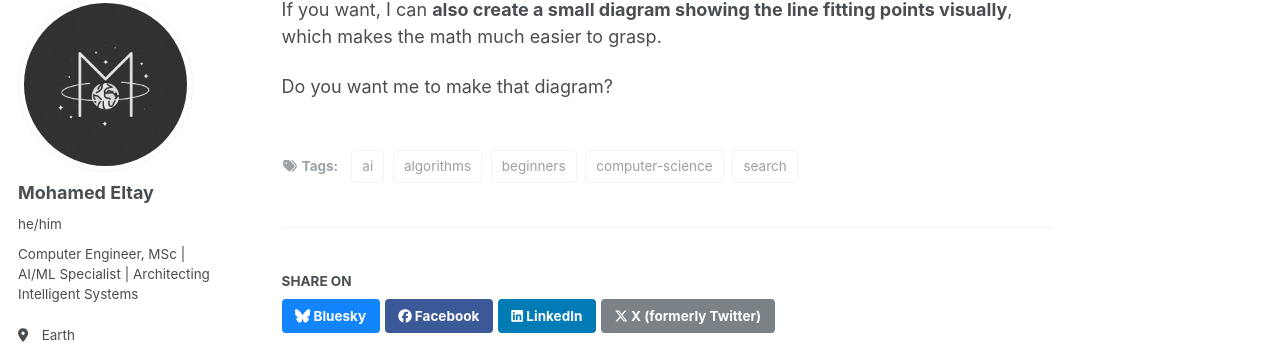
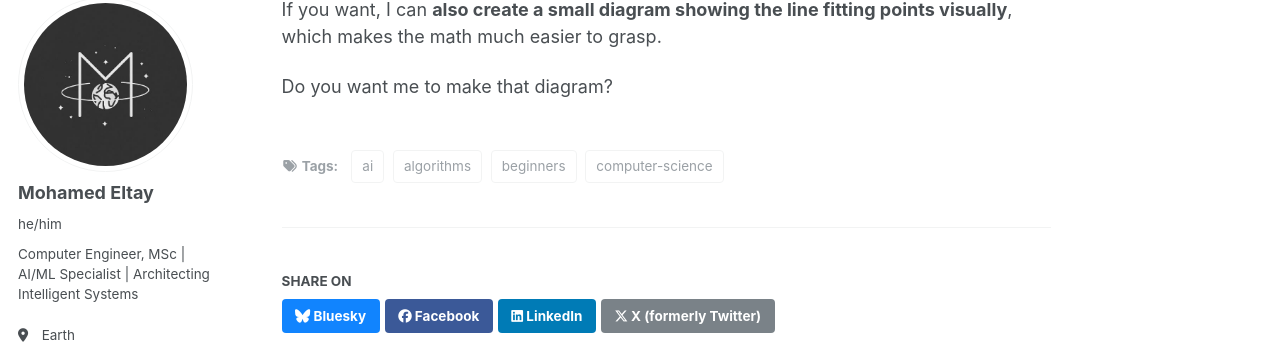
Before and after one commit to eltay89/eltay89.github.io, a Jekyll site: the page built from _posts/2025-08-19-understanding-linear-regression.md, in a window 1280 px wide and 900 px high, scrolled down 2946 px. Shown: the part 102-446 px from the top of the window. Built offline with Jekyll 4.4.1, drawn with Linux system fonts in a browser that asks for light colours; some web fonts are replaced; a script that is not in the unit is left out.

Commit message:
Update 2025-08-19-understanding-linear-regression.md

```diff
--- a/_posts/2025-08-19-understanding-linear-regression.md
+++ b/_posts/2025-08-19-understanding-linear-regression.md
@@ -6,7 +6,6 @@ tags:
   - ai
   - algorithms
   - computer-science
-  - search
   - beginners
 ---
 # **Understanding Linear Regression: How to Predict $b_0$ and $b_1$**
```
